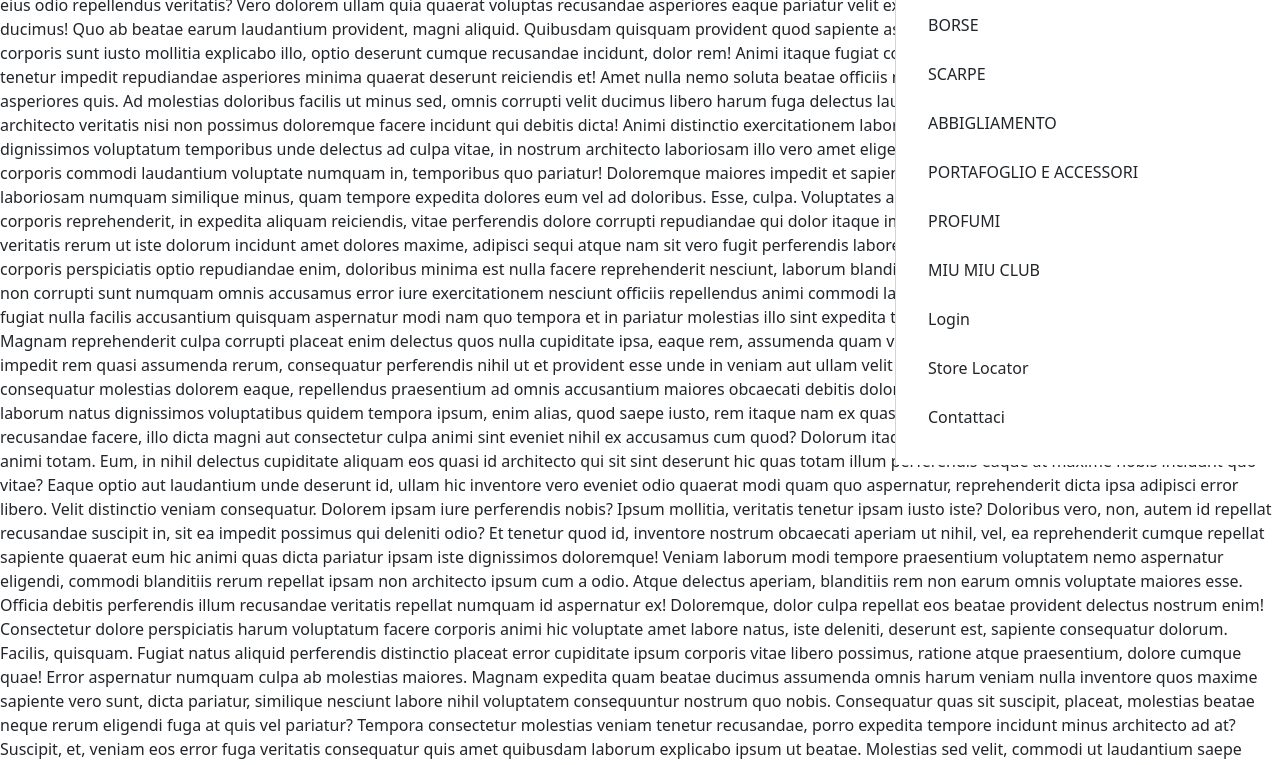
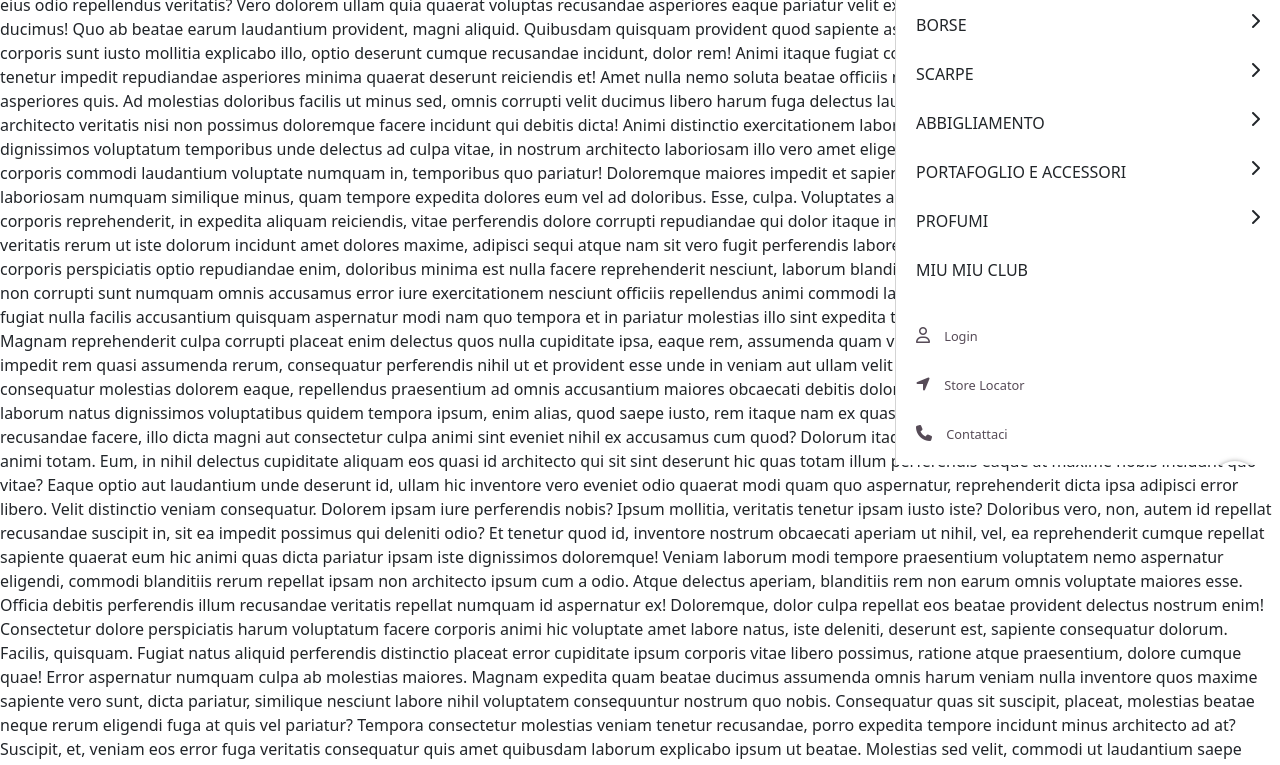
Before and after one commit to VeronicaFontana/test-componenti, a website: page index.html in a window 1280 px wide. Shown: the part 335-1100 px from the top of the page. Drawn offline with nearby package versions, Linux system fonts and the light colour scheme.

Commit message:
[edit] Menu buttons

```diff
--- a/components/header.hbs
+++ b/components/header.hbs
@@ -36,24 +36,42 @@
         </div>
         <div id="menu-container">
             <div>
-                <ul>
+                <ul id="menu-cat">
                     <li>
+                        <div>
                             <span>IN EVIDENZA</span>
+                            <i class="fa-solid fa-chevron-right"></i>
+                        </div>
                     </li>
                     <li>
+                        <div>
                             <span>BORSE</span>
+                            <i class="fa-solid fa-chevron-right"></i>
+                        </div>
                     </li>
                     <li>
+                        <div>
                             <span>SCARPE</span>
+                            <i class="fa-solid fa-chevron-right"></i>
+                        </div>
                     </li>
                     <li>
+                        <div>
                             <span>ABBIGLIAMENTO</span>
+                            <i class="fa-solid fa-chevron-right"></i>
+                        </div>
                     </li>
                     <li>
+                        <div>
                             <span>PORTAFOGLIO E ACCESSORI</span>
+                            <i class="fa-solid fa-chevron-right"></i>
+                        </div>
                     </li>
                     <li>
+                        <div>
                             <span>PROFUMI</span>
+                            <i class="fa-solid fa-chevron-right"></i>
+                        </div>
                     </li>
                     <li>
                         <span>MIU MIU CLUB</span>
@@ -61,21 +79,27 @@
                 </ul>
             </div>
             <div>
-                <ul>
+                <ul id="menu-info">
                     <li>
+                        <i class="fa-regular fa-user"></i>
                         <span>Login</span>
                     </li>
                     <li>
+                        <i class="fa-solid fa-location-arrow"></i>
                         <span>Store Locator</span>
                     </li>
                     <li>
+                        <i class="fa-solid fa-phone"></i>
                         <span>Contattaci</span>
                     </li>
                 </ul>
             </div>
-            <div>
+            <div id="chat-section">
+                <div id="chat">
+                    <i class="fa-regular fa-comment-dots"></i>
+                </div>
+            </div>
 
-            </div>
         </div>
     </section>
 
--- a/scss/main.scss
+++ b/scss/main.scss
@@ -68,9 +68,52 @@
 
             ul{
                 list-style: none;
+                padding: 0 20px;
 
                 li{
-                    margin: 25px 0;
+                    padding: 25px 0 0 0;
+
+                    &:hover{
+                        cursor: pointer;
+                    }
+
+                    div{
+                        display: flex;
+                        justify-content: space-between;
+                    }
+                }
+            }
+
+            #menu-info{
+                color: #564b57;
+
+                span{
+                    font-size: 0.8rem;
+                }
+
+                i{
+                    margin-right: 10px;
+                }
+            }
+
+            #chat-section{
+                display: flex;
+                justify-content: end;
+                padding-right: 20px;
+
+                #chat{
+                    width: 50px;
+                    height: 50px;
+                    box-shadow: 0 0 5px #a8a8a8;
+                    border-radius: 50%;
+                    position: relative;
+
+                    i{
+                        position: absolute;
+                        top: 50%;
+                        right: 50%;
+                        transform: translate(50%, -50%);
+                    }
                 }
             }
         }
```
Also changed, not shown: css/main.css, 1 other file. Lines whose indentation alone changed are shown as unchanged.
